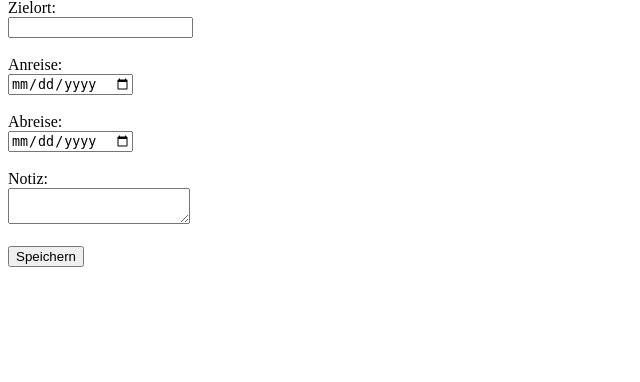
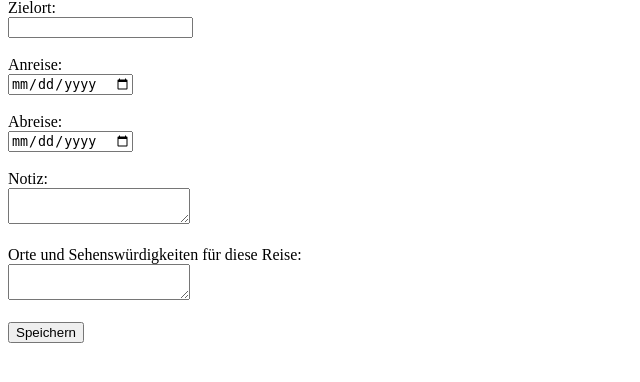
Before and after one commit to laia-dev/reiseplaner, a Flask app: page /reise-hinzufuegen in a window 1280 px wide. Shown: the part 94-476 px from the top of the page, without its empty margins (0-640 px from the left). Run offline with Flask 3, Linux system fonts and the light colour scheme; a user stored in the database is signed in.

Commit message:
Sehenswürdigkeiten-Feld hinzugefügt: Modell, Formulare und Anzeige erweitert

```diff
--- a/app.py
+++ b/app.py
@@ -94,8 +94,9 @@ def reise_hinzufuegen():
         anreise = request.form.get("anreise")
         abreise = request.form.get("abreise")
         notiz = request.form.get("notiz")
+        sehenswuerdigkeiten = request.form.get("sehenswuerdigkeiten")
 
-        neue_reise = Reise(zielort=zielort, anreise=anreise, abreise=abreise, notiz=notiz, benutzer_id=current_user.id)
+        neue_reise = Reise(zielort=zielort, anreise=anreise, abreise=abreise, notiz=notiz, sehenswuerdigkeiten=sehenswuerdigkeiten, benutzer_id=current_user.id)
         db.session.add(neue_reise)
         db.session.commit()
 
@@ -134,6 +135,7 @@ def reise_bearbeiten(reise_id):
         reise.anreise = request.form.get("anreise")
         reise.abreise = request.form.get("abreise")
         reise.notiz = request.form.get("notiz")
+        reise.sehenswuerdigkeiten = request.form.get("sehenswuerdigkeiten")
         db.session.commit()
         flash("Reise wurde aktualisiert.")
         return redirect(url_for('mein_reiseplan'))
--- a/models.py
+++ b/models.py
@@ -30,4 +30,5 @@ class Reise(db.Model):
     anreise = db.Column(db.String(50), nullable=False) # Startdatum der Reise
     abreise = db.Column(db.String(50), nullable=False) # Enddatum der Reise
     notiz = db.Column(db.Text) # Weitere Hinweise oder Planungsdetails
+    sehenswuerdigkeiten = db.Column(db.Text)
     benutzer_id = db.Column(db.Integer, db.ForeignKey('user.id')) # Verknüpfung zum Benutzer
--- a/templates/reise_bearbeiten.html
+++ b/templates/reise_bearbeiten.html
@@ -16,6 +16,9 @@
     <label for="notiz">Notiz:</label>
     <textarea id="notiz" name="notiz">{{ reise.notiz }}</textarea><br>
 
+    <label for="sehenswuerdigkeiten">Orte und Sehenswürdigkeiten für diese Reise:</label>
+    <textarea id="sehenswuerdigkeiten" name="sehenswuerdigkeiten">{{ reise.sehenswuerdigkeiten }}</textarea><br>
+
     <button type="submit">Speichern</button>
   </form>
 
--- a/templates/reiseformular.html
+++ b/templates/reiseformular.html
@@ -16,6 +16,9 @@
     <label for="notiz">Notiz:</label><br>
     <textarea id="notiz" name="notiz"></textarea><br><br>
 
+    <label for="sehenswuerdigkeiten">Orte und Sehenswürdigkeiten für diese Reise:</label><br>
+    <textarea id="sehenswuerdigkeiten" name="sehenswuerdigkeiten"></textarea><br><br>
+
     <button type="submit">Speichern</button>
   </form>
 {% endblock content %}
--- a/templates/reiseplan.html
+++ b/templates/reiseplan.html
@@ -9,6 +9,7 @@
         <strong>Anreise:</strong> {{ reise.anreise }} |
         <strong>Abreise:</strong> {{ reise.abreise }} <br>
         <em>Notiz:</em> {{ reise.notiz }}
+        <strong>Orte und Sehenswürdigkeiten für diese Reise:</strong> {{ reise.sehenswuerdigkeiten }} <br>
         <a href="{{ url_for('reise_loeschen', reise_id=reise.id) }}">Löschen</a>
         <a href="{{ url_for('reise_bearbeiten', reise_id=reise.id) }}">Bearbeiten</a>
       </li>
```
Also changed, not shown: instance/reiseplaner.db.
